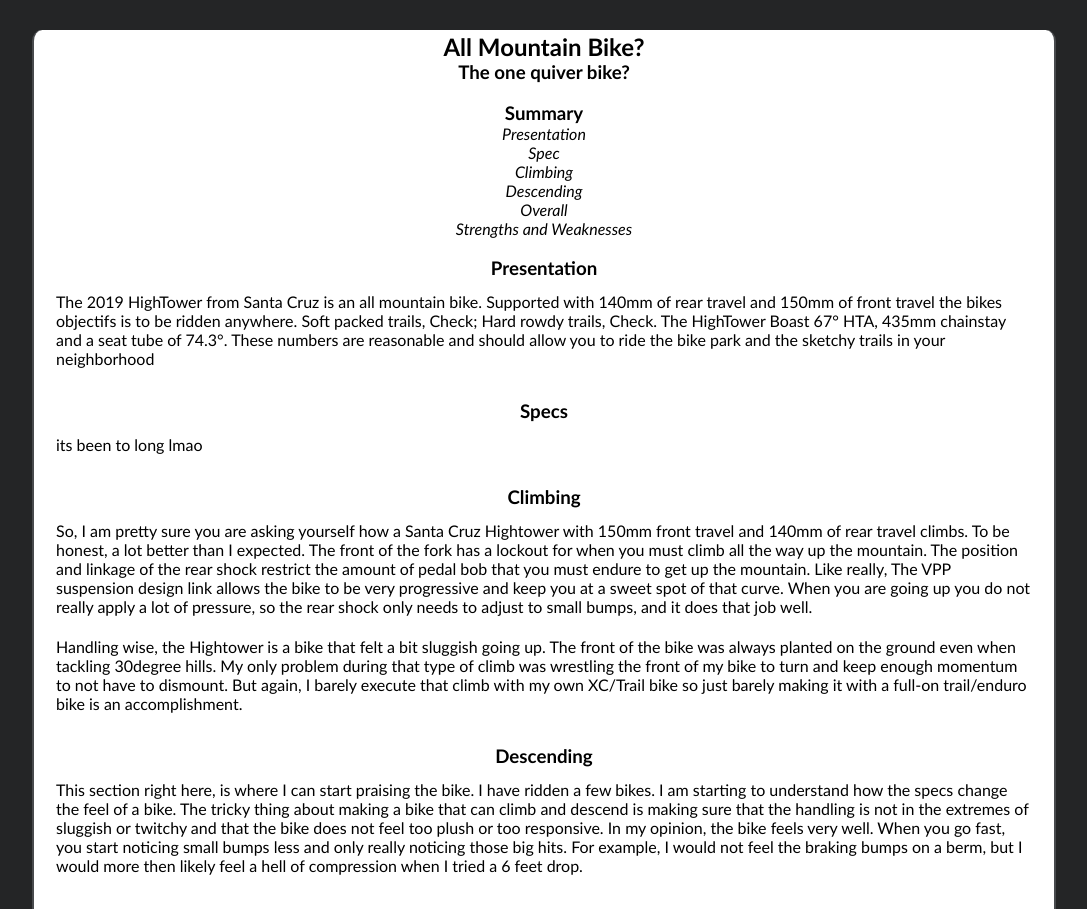
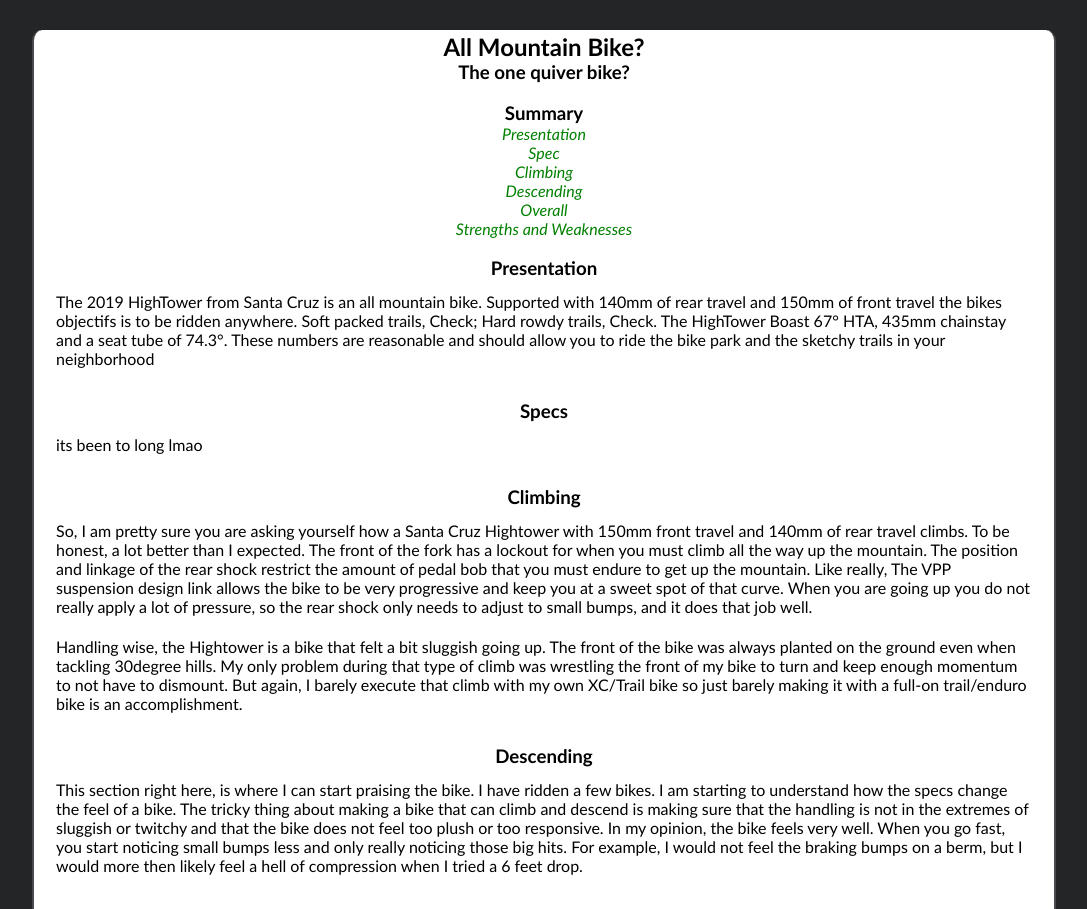
Before and after one commit to MickaelMedia/MickaelMedia, a React (Create React App) app: page /BikeReviews/Hightower2019 in a window 1280 px wide. Shown: the part 1322-2231 px from the top of the page, without its empty margins (96-1183 px from the left). Built offline with nearby package versions, Linux system fonts and the light colour scheme; the HTML template or start-up script is replaced by a standard one.

Commit message:
adding information on giftlist

```diff
--- a/src/App.css
+++ b/src/App.css
@@ -15,6 +15,10 @@
   border-right: var(--bg-accent) 2px solid;
   text-align: justify;
   border-radius: 8px;
+}
+
+article a{
+  color: green;
 }
 
 article p, h2{
--- a/src/Section/Biking/General.js
+++ b/src/Section/Biking/General.js
@@ -12,10 +12,9 @@
             <div className="general__intro"></div>
             <article>
                 <h2>What is up</h2>
-                <br />
                 <p>This section is going to have all the mountain biking stuff Feel free to browse in the new section or the pinned articles</p>
-                <h2>New Content</h2>
             </article>
+            <h2 className="meh">What's New</h2>
             <div className="new">
                 <Card link="/BikeReviews/Hightower2019" image="https://p.vitalmtb.com/photos/products/23470/photos/36439/s1600_Hightower_Carbon_C_S_Mustard_and_Slate_Blue.jpg?1531954283" title="HighTower 2019" description="Review of the HighTower. Is it really the one Quiver Bike?"/>
                 <Card link="/BikeReviews/Spark2018" image="https://p.vitalmtb.com/photos/products/22919/photos/34737/s1600_Spark_950.jpg?1525456068" title="Spark 2018" description="Review of the Scott Spark. XC performance and Trail Comfort?"/>
--- a/src/Section/Biking/Races/Races.js
+++ b/src/Section/Biking/Races/Races.js
@@ -8,9 +8,9 @@
             <article>
                 <h2>New Races</h2>
                 <p>I am not going to make a link towards a new race for the moment</p>
-                <p>My last race experience was in 2020 for the Wildside</p>
             </article>
             <article>
+                <p>My last race experience was in 2020 for the Wildside. It's been awhile but I still think I can offer a few tips.</p>
                 <p>Tips for racing:</p>
                 <b>#1 Pre-day track recon</b>
                 <p>Most enduro races have a pre-race recon thats usually done 1-2 days before the race. Honestly this might be the most important thing to do. I Highly suggest you check out the tracks and search for the race lines that are faster.</p>
--- a/src/Section/Biking/Reviews/HighTower2019/HighTower2019.js
+++ b/src/Section/Biking/Reviews/HighTower2019/HighTower2019.js
@@ -9,31 +9,31 @@
             <br/>
             <h3>Summary</h3>
             <ul>
-                <li>Presentation</li>
-                <li>Spec</li>
-                <li>Climbing</li>
-                <li>Descending</li>
-                <li>Overall</li>
-                <li>Strengths and Weaknesses</li>
+                <li><a href="#Presentation">Presentation</a></li>
+                <li><a href="#Spec">Spec</a></li>
+                <li><a href="#Climbing">Climbing</a></li>
+                <li><a href="#Descending">Descending</a></li>
+                <li><a href="#Overall">Overall</a></li>
+                <li><a href="#Strengths">Strengths and Weaknesses</a></li>
             </ul>
             <br/>
-            <h3>Presentation</h3>
+            <h3 id="Presentation">Presentation</h3>
             <p>The 2019 HighTower from Santa Cruz is an all mountain bike. Supported with 140mm of rear travel and 150mm of front travel the bikes objectifs is to be ridden anywhere. Soft packed trails, Check; Hard rowdy trails, Check. The HighTower Boast 67° HTA, 435mm chainstay and a seat tube of 74.3°. These numbers are reasonable and should allow you to ride the bike park and the sketchy trails in your neighborhood</p>
             <br/>
-            <h3>Specs</h3>
+            <h3 id="Spec">Specs</h3>
             <p>its been to long lmao</p>
             <br/>
-            <h3>Climbing</h3>
+            <h3 id="Climbing">Climbing</h3>
             <p>So, I am pretty sure you are asking yourself how a Santa Cruz Hightower with 150mm front travel and 140mm of rear travel climbs. To be honest, a lot better than I expected. The front of the fork has a lockout for when you must climb all the way up the mountain. The position and linkage of the rear shock restrict the amount of pedal bob that you must endure to get up the mountain. Like really, The VPP suspension design link allows the bike to be very progressive and keep you at a sweet spot of that curve. When you are going up you do not really apply a lot of pressure, so the rear shock only needs to adjust to small bumps, and it does that job well. </p>
             <p>Handling wise, the Hightower is a bike that felt a bit sluggish going up. The front of the bike was always planted on the ground even when tackling 30degree hills. My only problem during that type of climb was wrestling the front of my bike to turn and keep enough momentum to not have to dismount. But again, I barely execute that climb with my own XC/Trail bike so just barely making it with a full-on trail/enduro bike is an accomplishment. </p>
             <br/>
-            <h3>Descending</h3>
+            <h3 id="Descending">Descending</h3>
             <p>This section right here, is where I can start praising the bike. I have ridden a few bikes. I am starting to understand how the specs change the feel of a bike. The tricky thing about making a bike that can climb and descend is making sure that the handling is not in the extremes of sluggish or twitchy and that the bike does not feel too plush or too responsive. In my opinion, the bike feels very well. When you go fast, you start noticing small bumps less and only really noticing those big hits. For example, I would not feel the braking bumps on a berm, but I would more then likely feel a hell of compression when I tried a 6 feet drop. </p>
             <br/>
-            <h3>Overall</h3>
+            <h3 id="Overall">Overall</h3>
             <p>Overall I was pretty satisfied with my demo of the bike. To be honest I would have really prefered a steeper seat tube angle. I dont think you can add a long er fork but maybe reducing the travel and slackening with head tube slacker would make wonders for this bike. But again I like too feel in the middle of my bike because I usually ride a spark 950.</p>
             <br/>
-            <h3>Pro's and Con's</h3>
+            <h3 id="Strengths">Pro's and Con's</h3>
             <div className="review__proscons">
                 <div>
                     <h4>Con's</h4>
--- a/src/Section/Coding/Coding_Projects/CodingProject.js
+++ b/src/Section/Coding/Coding_Projects/CodingProject.js
@@ -10,7 +10,7 @@
             <Item backgroundImg="https://base.imgix.net/files/base/ebm/industryweek/image/2019/03/industryweek_34488_hacker_blue_light.png?auto=format&fit=crop&h=432&w=768"/>
             <article>
                 <p>In this section right here I am gonna be talking about my projects and also showing how I code my specific projects</p>
-                <a href="https://gifttry-89494.web.app">https://gifttry-89494.web.app</a> This is an exemple of one of my projects
+                <a href="https://gifttry-89494.web.app">https://gifttry-89494.web.app</a> an exemple of one of my projects. If you want to check the GitHub repository its <a href="https://github.com/MickaelMedia/giftList">here</a>
                 <p>If you want to read more on what this is and how I programmed it you can <Link to="/CodingProjects/GiftApp">click here</Link></p>
             </article>
             <Switch>
@@ -21,6 +21,8 @@
                         <h2>How did you program this</h2>
                         <p>Well I had a hard time programming it in the beginning because I am not fluent in React. I am also pretty sure that what I did was not the best approach as well. What I did was put in a state that is dependent of my value imput. After the state is chosen It parses every card and either shows them or not if the value above corresponds with the state. For exemple if you press MTB you will only get MTB items. I had to implement another state to allow people to see all of the items together. That part kinda took awhile because I had to put a || (Or statement) with 2 IF statement. But again I just learnt about ES6 so I had to tinker with it a bit to get it to work <i>(Don't get me started with ES7).</i> I will have a link of the code to my GitHub and you can check it out. Feel free to take my Subgift component if you want to use it for your projects. This project is just for fun and if people use parts of it for theirs I am just going to be happy.</p>
                         <h2>Deep Dive</h2>
+                        <p>Now that I put my gift list online and have it on my github account I can talk about it more in depth.</p>
+                        <p>If you look at the file you'll realise that the giftlist is 3 parts. The Header, The gift area and finally the cards containing the gifts. Now the 2 latter are easy to program because they dont really need logic. Its more HTML. The gifts are the one who need to be well programed. I kinda have to give them a meaning so that my categories in the gift area can parse their value and return the appropriate gifts.</p>
                     </article>
                 </Route>
             </Switch>
```
Also changed, not shown: 1 other file (tests, documents, lock files or other folders).
